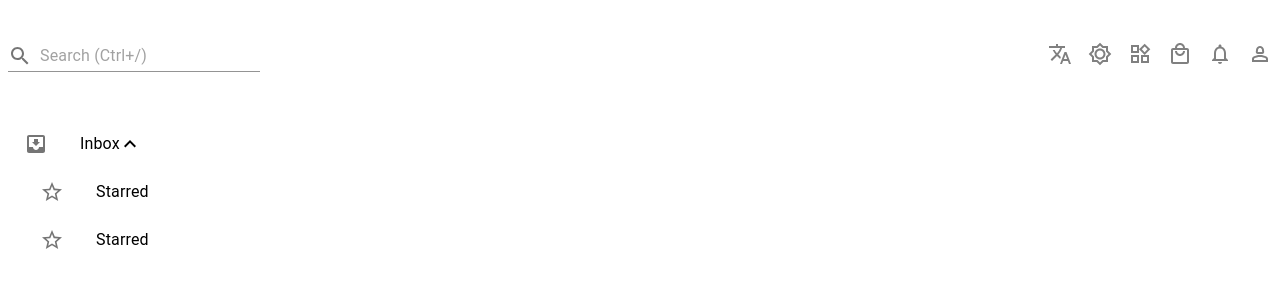
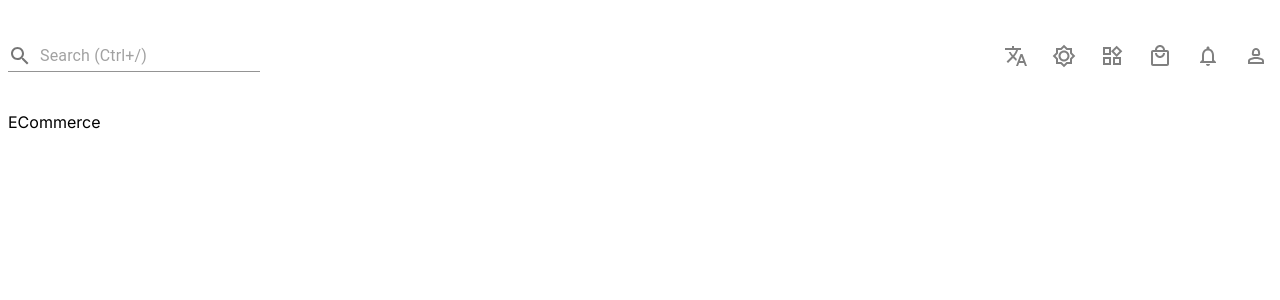
Before and after one commit to erhanbarisolmez/nextjs-dashboard-marketting-v1, a Next.js app: page /tr/e-commerce in a window 1280 px wide. Shown: the top 300 px of the page. Built offline with nearby package versions, Linux system fonts and the light colour scheme.

Commit message:
5.02.2024

```diff
--- a/src/app/[locale]/e-commerce/page.js
+++ b/src/app/[locale]/e-commerce/page.js
@@ -1,11 +1,7 @@
-import NestedList from "@/components/listMenu"
-const ECommerce = () => {
+
+const ECommerce  = () => {
   return (
-    <>
-   <NestedList >
-
-    </NestedList>
-    </>
+    <div>ECommerce  </div>
   )
 }
 
--- a/src/components/dashboard/nav-links.js
+++ b/src/components/dashboard/nav-links.js
@@ -8,10 +8,11 @@ import {
   TranslateOutlined as TranslateIcon,
   WidgetsOutlined as WidgetsIcon,
 } from "@mui/icons-material";
+import { Grid, Typography } from "@mui/material";
 import { useState } from "react";
 
 const NavLinks = () => {
-  const pathname = usePathname();
+  const pathname = usePathname("");
   const [currentLanguage, setCurrentLanguage] = useState(
     pathname.startsWith("/en") ? "en" : "tr"
   );
@@ -28,18 +29,18 @@ const NavLinks = () => {
   const links = [
     {
       Icon: TranslateIcon,
-      href: pathname, // Use string directly
+      href: pathname,
       onClick: toggleLanguage,
     },
-    { Icon: BrightnessIcon, href: pathname },
+    { Icon: BrightnessIcon, href: "" },
     { Icon: WidgetsIcon, href: `dashboard` },
     {
       Icon: ECommerce,
       onClick: toggleECommerceMenu,
-      href: pathname,
+      href: "",
       linksMenu: {
         onClick: toggleECommerceMenu,
-        items: ["products", "categories"],
+        items: ["Products", "Categories", "Add Product", "Edit Product", "Add Category", "Edit"],
       }
     },
     { Icon: NotificationsIcon, href: `notification` },
@@ -48,20 +49,42 @@ const NavLinks = () => {
 
   return (
     <>
+      <Grid container>
+        <Grid item xs={12} sx={{
+          display: 'flex',
+        }}>
           {links.map(({ Icon, href, onClick, linksMenu }) => (
             <>
-          <Link href={href} locale={currentLanguage} onClick={onClick}>
-            <Icon sx={{ color: "gray", }} />
-            {linksMenu && isECommerceMenuOpen && (
+              <Link href={href} locale={currentLanguage} onClick={onClick} >
+                <Icon sx={{ color: "gray", display: 'flex', alignItems: 'center', justifyContent: 'center', width: '100%', ml: 1, mr: 2 }} />
+
+                {linksMenu && isECommerceMenuOpen &&  (
                   <div>
                     <ul>
                       {linksMenu.items.map((item) => (
                         <>
-                      <li key={item}>
-                        <Link href={`e-commerce/${item}`}>
+                          <Link  onClick={toggleECommerceMenu} href={`${item.toLowerCase()}`}>
+                          <Typography p={1} variant="subtitle1" sx={{
+                              color: 'text.secondary',
+                              fontWeight: '500',
+                              ":active": {
+
+                              },
+                              ":hover": {
+                                bgcolor: "GrayText",
+                                opacity: 0.5,
+                                overflow: "hidden",
+                                textOverflow: "initial",
+                                border: 1,
+                                borderRadius: 3,
+                                color: 'blue',
+                                fontWeight: '600',
+
+                              }
+                            }}>
                               {item}
+                            </Typography>
                           </Link>
-                      </li>
                         </>
                       ))}
                     </ul>
@@ -71,6 +94,8 @@ const NavLinks = () => {
 
             </>
           ))}
+        </Grid>
+      </Grid>
     </>
   );
 };
```
Also changed, not shown: src/app/[locale]/e-commerce/add-category/page.js (added, +8 -0 lines), src/app/[locale]/e-commerce/add-product/page.js (added, +8 -0 lines), src/app/[locale]/e-commerce/categories/page.js (added, +8 -0 lines), src/app/[locale]/e-commerce/edit-category/page.js (added, +8 -0 lines), src/app/[locale]/e-commerce/edit-product/page.js (added, +8 -0 lines), src/app/[locale]/e-commerce/products/page.js (added, +8 -0 lines). Lines whose indentation alone changed are shown as unchanged.
